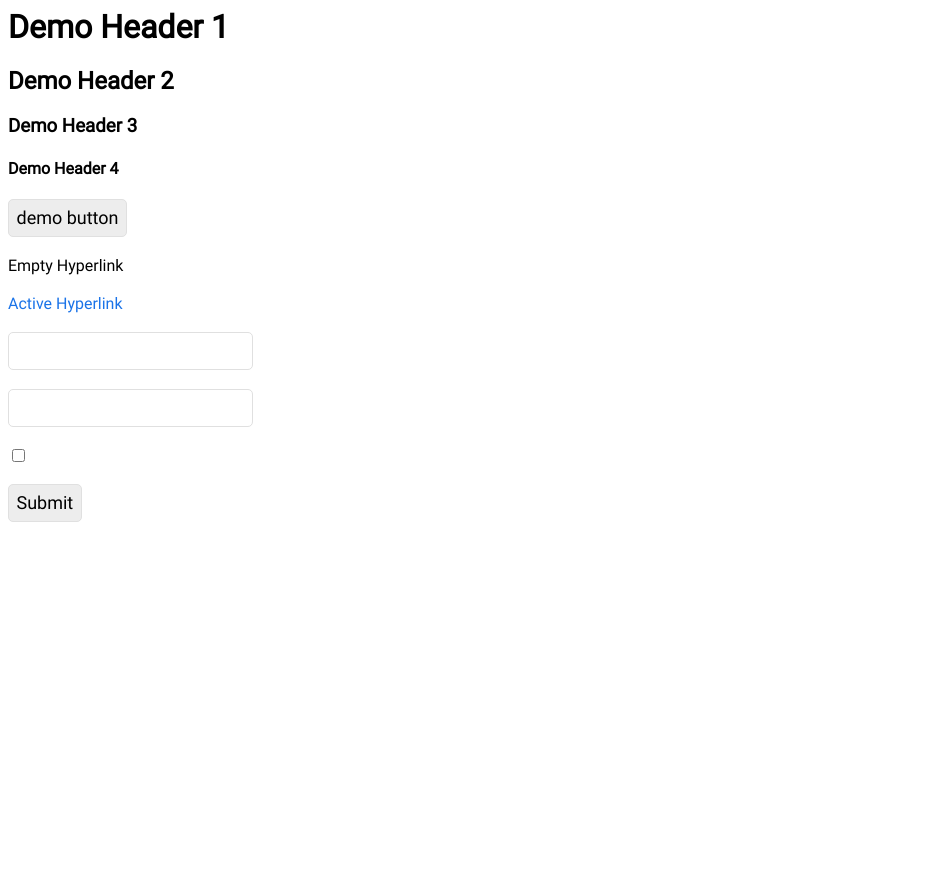
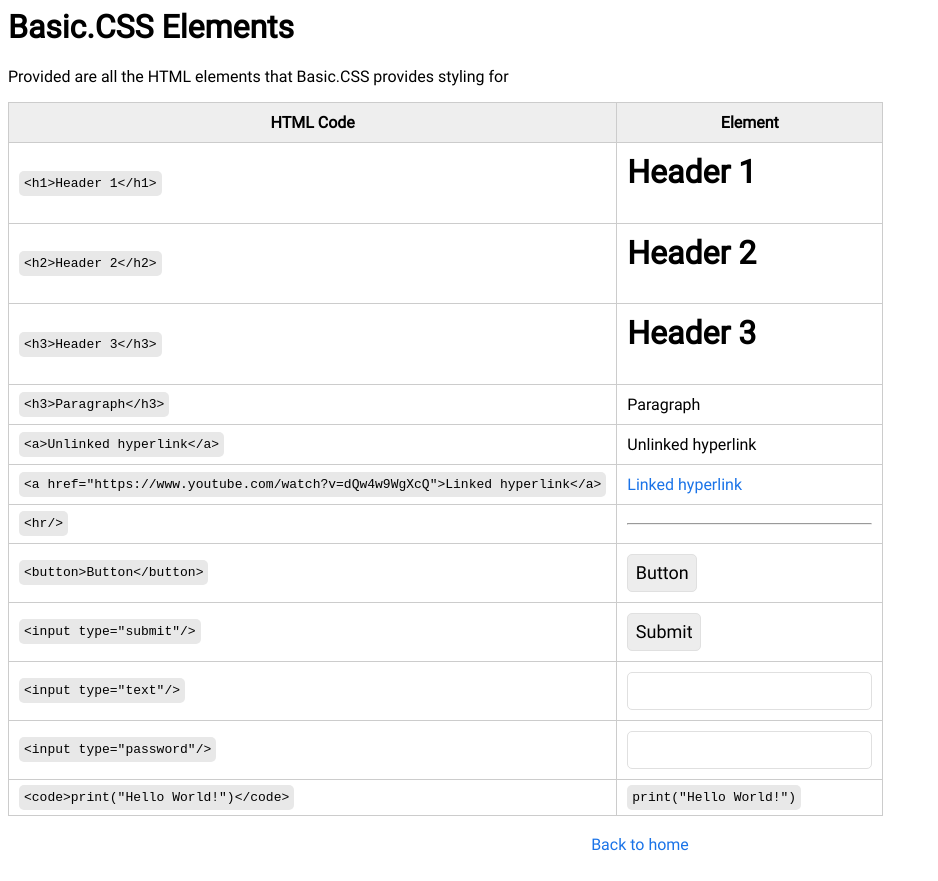
Before and after one commit to jak-inventions/Basic.css, a website: page demo.html in a window 1280 px wide. Shown: the whole page, without its empty margins (0-938 px from the left). Before the commit the page ends 800 px from the top, so only its background shows below. Drawn offline with Linux system fonts and the light colour scheme.

Commit message:
finishing touches

```diff
--- a/basic.css
+++ b/basic.css
@@ -12,15 +12,6 @@
   font-family: roboto, arial;
 }
 
-/* <a> */
-
-h1{}
-
-h2{}
-
-h3{}
-
-h4{}
 
 /* <hr> */
 
--- a/demo.html
+++ b/demo.html
@@ -1,33 +1,123 @@
 <head>
-  <title>Basics.css Demo</title>
-  <link rel='stylesheet' href='basic.css'/>
+  <title>Basic.CSS</title>
+  <link rel="stylesheet" href="./basic.css">
 </head>
 <body>
-  <header>
-  </header>
-  <body>
-    <!-- Headers -->
-    <h1>Demo Header 1</h1>
-    <h2>Demo Header 2</h2>
-    <h3>Demo Header 3</h3>
-    <h4>Demo Header 4</h4>
-    <!-- Buttons & Hyperlinks -->
-    <button>demo button</button>
-    <br/><br/>
-    <a>Empty Hyperlink</a>
-    <br/><br/>
-    <a href='https://www.youtube.com/watch?v=dQw4w9WgXcQ' target="_blank">Active Hyperlink</a>
-    <br/><br/>
-    <!-- Inputs -->
-    <input type='text'>
-    <br/><br/>
-    <input type='password'>
-    <br/><br/>
-    <input type='checkbox'>
-    <br/><br/>
-    <input type='submit'>
-  </body>
-  <footer>
-
-  </footer>
+  <h1>
+      Basic.CSS Elements
+  </h1>
+  <p>
+    Provided are all the HTML elements that Basic.CSS provides styling for
+  </p>
+  <table>
+      <tr>
+          <th>
+              HTML Code
+          </th>
+          <th>
+              Element
+          </th>
+      </tr>
+      <tr>
+          <td>
+              <code>&lt;h1&gt;Header 1&lt;/h1&gt;</code>
+          </td>
+          <td>
+              <h1>Header 1</h1>
+          </td>
+      </tr>
+      <tr>
+          <td>
+              <code>&lt;h2&gt;Header 2&lt;/h2&gt;</code>
+          </td>
+          <td>
+              <h1>Header 2</h1>
+          </td>
+      </tr>
+      <tr>
+          <td>
+              <code>&lt;h3&gt;Header 3&lt;/h3&gt;</code>
+          </td>
+          <td>
+              <h1>Header 3</h1>
+          </td>
+      </tr>
+      <tr>
+          <td>
+              <code>&lt;h3&gt;Paragraph&lt;/h3&gt;</code>
+          </td>
+          <td>
+              <p>Paragraph</p>
+          </td>
+      </tr>
+      <tr>
+          <td>
+              <code>&lt;a&gt;Unlinked hyperlink&lt;/a&gt;</code>
+          </td>
+          <td>
+              <a>Unlinked hyperlink</a>
+          </td>
+      </tr>
+      <tr>
+          <td>
+              <code>&lt;a href="https://www.youtube.com/watch?v=dQw4w9WgXcQ"&gt;Linked hyperlink&lt;/a&gt;</code>
+          </td>
+          <td>
+              <a href="https://www.youtube.com/watch?v=dQw4w9WgXcQ">Linked hyperlink</a>
+          </td>
+      </tr>
+      <tr>
+          <td>
+              <code>&lt;hr/&gt;</code>
+          </td>
+          <td>
+              <hr/>
+          </td>
+      </tr>
+      <tr>
+          <td>
+              <code>&lt;button&gt;Button&lt;/button&gt;</code>
+          </td>
+          <td>
+              <button>Button</button>
+          </td>
+      </tr>
+      <tr>
+          <td>
+              <code>&lt;input type="submit"/&gt;</code>
+          </td>
+          <td>
+              <input type="submit"/>
+          </td>
+      </tr>
+      <tr>
+          <td>
+              <code>&lt;input type="text"/&gt;</code>
+          </td>
+          <td>
+              <input type="text"/>
+          </td>
+      </tr>
+      <tr>
+          <td>
+              <code>&lt;input type="password"/&gt;</code>
+          </td>
+          <td>
+              <input type="password"/>
+          </td>
+      </tr>
+      <tr>
+          <td>
+              <code>&lt;code&gt;print("Hello World!")&lt;/code&gt;</code>
+          </td>
+          <td>
+              <code>print("Hello World!")</code>
+          </td>
+      </tr>
+  </table>
+  <br/>
+  <center>
+      <a href="./index.html">Back to home</a>
+  </center>
+  <br/>
 </body>
```
Also changed, not shown: index.html (+11 -81 lines).
